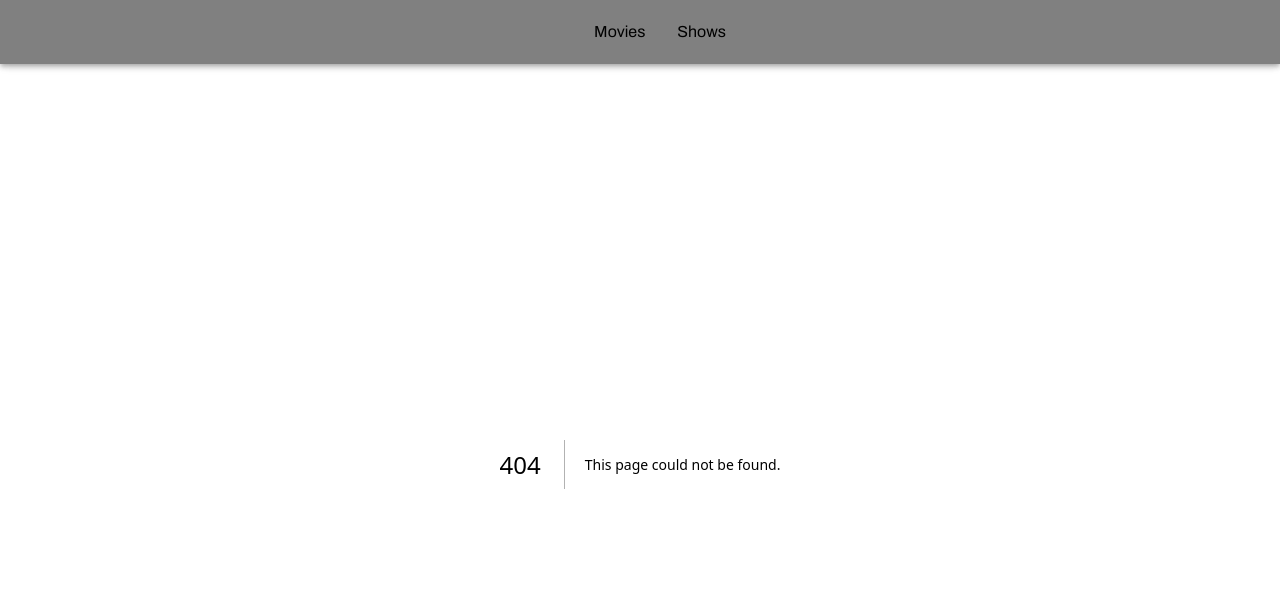
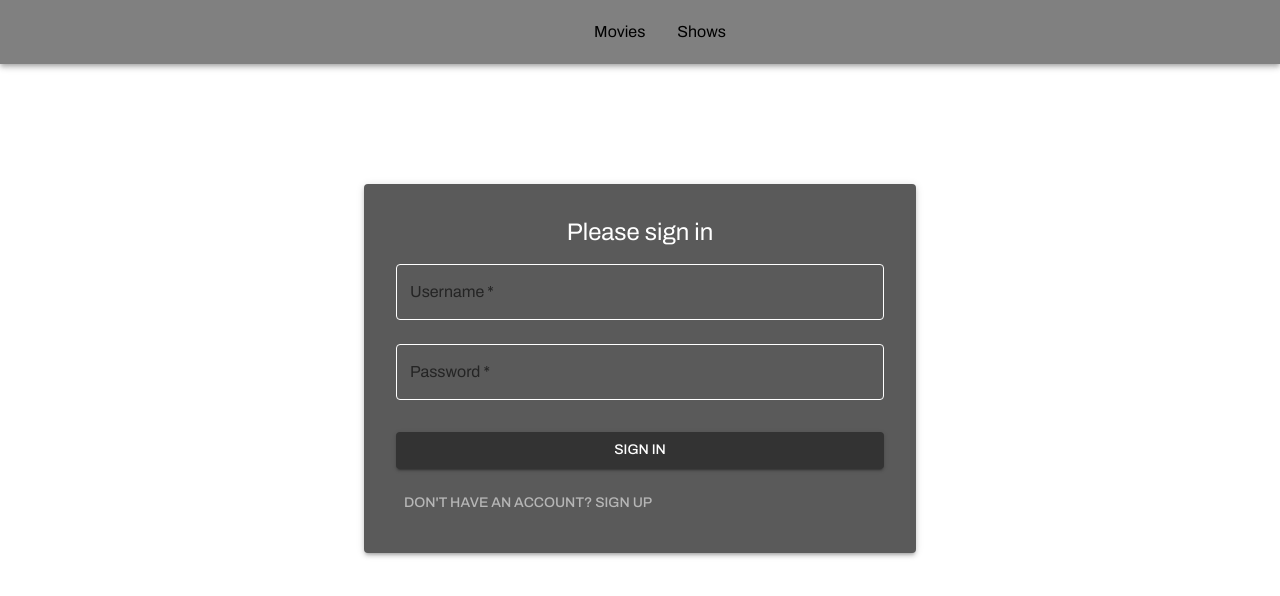
Before and after one commit to elsys-students-devs/diplom-work-StilyanI, a Next.js app in the folder frontend/: page /auth in a window 1280 px wide. Before the commit this address had no page. Shown: the top 596 px of the page. Built offline with nearby package versions, Linux system fonts and the light colour scheme; some icons are missing.

Commit message:
Added authentication page

```diff
--- /dev/null
+++ b/frontend/app/auth/page.tsx
@@ -0,0 +1,116 @@
+"use client";
+
+import {Box, Button, Container, Paper, TextField, Typography} from "@mui/material";
+import {FormEvent, useState} from "react";
+import {styled} from "@mui/system";
+
+const InputTextField = styled(TextField)({
+    '& label.Mui-focused': {
+        color: 'white',
+    },
+    '& .MuiInput-underline:after': {
+        borderBottomColor: '#B2BAC2',
+    },
+    '& .MuiOutlinedInput-root': {
+        '& fieldset': {
+            borderColor: 'white',
+        },
+        '&:hover fieldset': {
+            borderColor: 'white',
+        },
+        '&.Mui-focused fieldset': {
+            borderColor: 'white',
+        },
+        '& input': {
+            color: 'white',
+        }
+    },
+});
+
+export default function AuthPage() {
+    const [login, setLogin] = useState(true);
+
+    const [username, setUsername] = useState("");
+    const [password, setPassword] = useState("");
+    const [confirmPassword, setConfirmPassword] = useState("");
+
+    const handleSubmit = (e: FormEvent) => {
+        e.preventDefault();
+        if(!login){
+            if(password !== confirmPassword){
+                //handle
+            }
+        }
+        //handle auth
+    }
+
+    const toggleLogin = () => {
+        setLogin(!login);
+    };
+
+    return (
+        <div>
+            <Container maxWidth="sm" sx={{ display: "full" }}>
+                <Paper elevation={3} sx={{ padding: 4, mt: 15, backgroundColor: "#5a5a5a" }}>
+                    <Box
+                        sx={{
+                            display: "flex",
+                            flexDirection: "column",
+                            alignItems: "center"
+                        }}
+                    >
+                        <Typography component="h1" variant="h5" sx={{color: 'white'}}>
+                            Please sign in
+                        </Typography>
+                        <Box component="form" onSubmit={handleSubmit}>
+                            <InputTextField
+                                margin="normal"
+                                fullWidth
+                                required
+                                label="Username"
+                                type="text"
+                                value={username}
+                                onChange={(e) => setUsername(e.target.value)}
+                            />
+
+                            <InputTextField
+                                margin="normal"
+                                fullWidth
+                                required
+                                label="Password"
+                                type="password"
+                                value={password}
+                                onChange={(e) => setPassword(e.target.value)}
+                            />
+
+                            {login ? null :
+                            <InputTextField
+                                margin="normal"
+                                fullWidth
+                                required
+                                label="Confirm Password"
+                                type="password"
+                                onChange={(e) => setConfirmPassword(e.target.value)}
+                            />
+                            }
+
+                            <Button
+                                fullWidth
+                                variant="contained"
+                                sx={{ mt: 3, mb: 2, backgroundColor: "#333333" }}
+                                type="submit"
+                            >
+                                Sign in
+                            </Button>
+                            <Button sx={{color: "#b6b6b6", ":hover":{color: "white"} }} onClick={toggleLogin}>
+                                {login
+                                    ? "Don't have an account? Sign Up"
+                                    : "Already have an account? Sign in"}
+                            </Button>
+                        </Box>
+                    </Box>
+                </Paper>
+            </Container>
+        </div>
+    )
+}
--- a/frontend/app/components/common/Header.tsx
+++ b/frontend/app/components/common/Header.tsx
@@ -7,14 +7,14 @@ import {
     List,
     ListItem,
     ListItemButton,
-    ListItemIcon, ListItemText,
+    ListItemIcon, ListItemText, Menu, MenuItem,
     Toolbar,
     Typography
 } from "@mui/material";
 import MenuIcon from "@mui/icons-material/Menu";
 import Link from "next/link";
 import AccountCircleIcon from "@mui/icons-material/AccountCircle";
-import {useState} from "react";
+import {useState, MouseEvent} from "react";
 import HomeIcon from "@mui/icons-material/Home";
 import LocalMoviesIcon from "@mui/icons-material/LocalMovies";
 import TvIcon from "@mui/icons-material/Tv";
@@ -24,6 +24,15 @@ import {usePathname} from "next/navigation";
 export default function Header(){
     const pathname = usePathname();
     const [drawerOpen, setDrawerOpen] = useState(false);
+
+    const [accountMenuAnchorEl, setAccountMenuAnchorEl] = useState<null | HTMLElement>(null);
+    const accountMenuOpen = Boolean(accountMenuAnchorEl);
+    const handleAccountClick = (event: MouseEvent<HTMLElement>) => {
+        setAccountMenuAnchorEl(event.currentTarget);
+    };
+    const handleAccountClose = () => {
+        setAccountMenuAnchorEl(null);
+    };
 
     function toggleDrawer() {
         setDrawerOpen(!drawerOpen);
@@ -68,15 +77,21 @@ export default function Header(){
 
                         </Box>
 
-                        <IconButton>
+                        <IconButton
+                            onClick={handleAccountClick}
+                        >
                             <AccountCircleIcon/>
                         </IconButton>
 
                     </Toolbar>
                 </AppBar>
 
-                <Drawer open={drawerOpen} onClose={toggleDrawer} slotProps={{paper: {sx: {backgroundColor: "gray"}}}}
-                        onClick={toggleDrawer}>
+                <Drawer
+                    open={drawerOpen}
+                    onClose={toggleDrawer}
+                    onClick={toggleDrawer}
+                    slotProps={{paper: {sx: {backgroundColor: "gray"}}}}
+                >
                     <Box sx={{width: 250}}>
                         <List>
                             {['Home', 'Movies', 'Shows'].map((text) => (
@@ -110,6 +125,14 @@ export default function Header(){
                         </List>
                     </Box>
                 </Drawer>
+
+            <Menu
+                open={accountMenuOpen}
+                anchorEl={accountMenuAnchorEl}
+                onClose={handleAccountClose}
+            >
+                <MenuItem onClick={handleAccountClose} component={Link} href={"/auth"}>Sign In</MenuItem>
+            </Menu>
             </div>
     )
 }
--- a/frontend/app/shows/[id]/page.tsx
+++ b/frontend/app/shows/[id]/page.tsx
@@ -1,6 +1,6 @@
 "use client";
 
-import { Box, Typography, Select, MenuItem, FormControl, SelectChangeEvent } from "@mui/material";
+import { Box, Typography, Select, MenuItem, SelectChangeEvent } from "@mui/material";
 import Image from "next/image";
 import {Media} from "@/app/services/MediaService";
 import {useParams} from "next/navigation";
@@ -30,13 +30,12 @@ export default function ShowPage(){
             <Box sx={{paddingX: {xs: "10%", md: "20%"}}}>
                 <Box sx={{display: "flex", flexDirection: "row", alignItems: "center", pt: 3}}>
                     <Typography sx={{fontSize: 24, fontWeight: 600, mr: 3}}>Episodes</Typography>
-
-                    <FormControl sx={{minWidth: 150, outlineColor: "white"}}>
                     <Select
                         displayEmpty
                         value={selectedSeason}
                         onChange={handleChange}
                         sx={{
+                            minWidth: 150,
                             color:"white",
                             backgroundColor: "#242424",
                             '& .MuiOutlinedInput-notchedOutline': {
@@ -58,7 +57,6 @@ export default function ShowPage(){
                             <MenuItem key={season.number} value={season.number}>Season {season.number}</MenuItem>
                         ))}
                     </Select>
-                    </FormControl>
                 </Box>
 
                 <Box sx={{mt: 3}}>
```
Also changed, not shown: 1 other file (tests, documents, lock files or other folders). Lines whose indentation alone changed are shown as unchanged.
